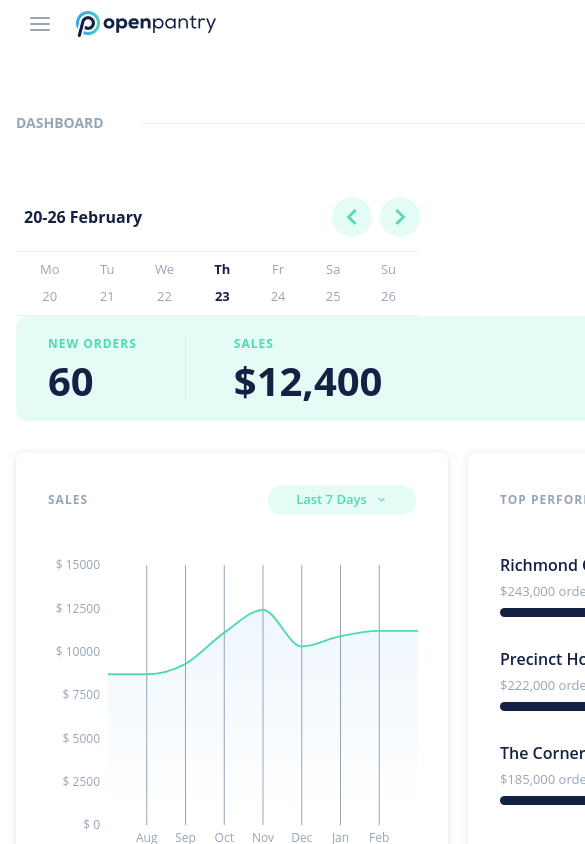
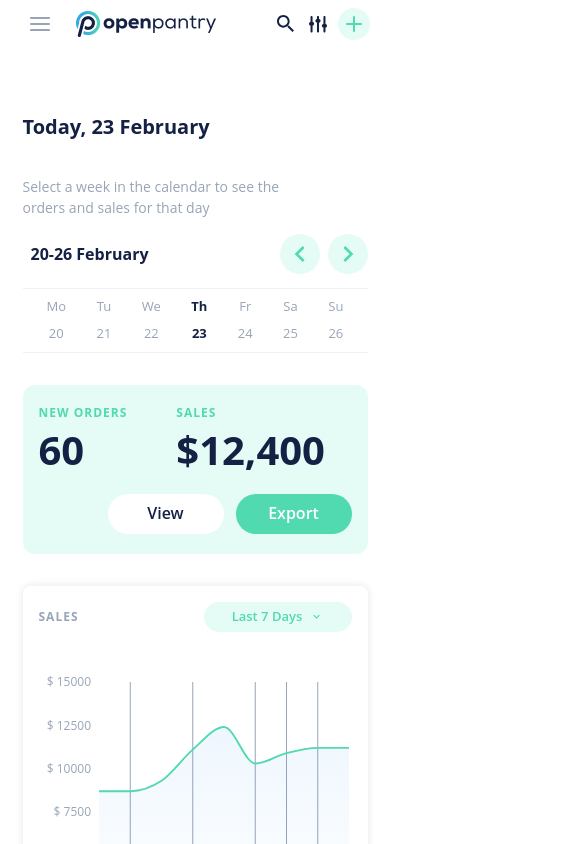
Before and after one commit to BlazhkoM/super-random, a React (Create React App) app: page / in a window 390 px wide. Shown: the top 844 px of the page, 585 px wide, since content can reach past the window. Built offline with nearby package versions, Linux system fonts and the light colour scheme.

Commit message:
Implement responsive design

```diff
--- a/src/components/Calendar.jsx
+++ b/src/components/Calendar.jsx
@@ -51,6 +51,7 @@ const Calendar = ({ change }) => {
           className="day weekNames"
           color={isToday ? 'primary.navy' : 'grey.60'}
           fontWeight={isToday ? '700' : '400'}
+          role="button"
         >
           <chakra.span>{format(current, 'EEEEEE')}</chakra.span>
           <chakra.span>{format(current, 'd')}</chakra.span>
@@ -71,7 +72,7 @@ const Calendar = ({ change }) => {
   };
 
   return (
-    <Box w="404px">
+    <Box w={{ base: '345px', '2lg': '404px' }}>
       <Flex
         as="header"
         align="center"
--- /dev/null
+++ b/src/components/CalendarInfo.jsx
@@ -0,0 +1,21 @@
+import { Box, Heading, Text } from '@chakra-ui/react';
+import format from 'date-fns/format';
+
+const CalendarInfo = () => (
+  <Box textAlign="left" display={{ md: 'block', '3xl': 'none' }}>
+    <Heading
+      as="h3"
+      color="primary.navy"
+      fontSize="20px"
+      fontWeight="700"
+      mb="35px"
+    >
+      {`Today, ${format(new Date(), 'd LLLL')}`}
+    </Heading>
+    <Text fontSize="14px" maxW="290px" color="grey.60">
+      Select a week in the calendar to see the orders and sales for that day
+    </Text>
+  </Box>
+);
+
+export default CalendarInfo;
--- a/src/components/ChartPanel.jsx
+++ b/src/components/ChartPanel.jsx
@@ -1,15 +1,16 @@
-import { Button, Box, Flex } from '@chakra-ui/react';
+import { Button, Box, Flex, useMediaQuery } from '@chakra-ui/react';
 import { ChevronDownIcon } from '@chakra-ui/icons';
 import Header from '../components/Header';
 import LineChart from './lineChart/LineChart';
 
 const ChartPanel = ({ data }) => {
+  const [isLargerThan1144] = useMediaQuery('(min-width: 1144px)');
   return (
     <Box
-      p="8"
+      p={isLargerThan1144 ? '8' : '4'}
       boxShadow="0 0 8px rgba(0,0,0, 0.1)"
       borderRadius="lg"
-      w="432px"
+      w={isLargerThan1144 ? '432px' : '345px'}
       h="419px"
     >
       <Flex justify="space-between" align="center" mb="10">
--- a/src/components/ProgressPanel.jsx
+++ b/src/components/ProgressPanel.jsx
@@ -1,17 +1,17 @@
-import { Button, Box, Flex } from '@chakra-ui/react';
+import { Button, Box, Flex, useMediaQuery } from '@chakra-ui/react';
 import { ChevronDownIcon, ChevronRightIcon } from '@chakra-ui/icons';
 import Header from './Header';
 import ProgressItem from './ProgressItem';
-import progressData from '../shared/progressData';
 
 const ProgressPanel = ({ data }) => {
+  const [isLargerThan1144] = useMediaQuery('(min-width: 1144px)');
   return (
     <Box
       boxShadow="0 0 8px rgba(0,0,0, 0.1)"
       borderRadius="lg"
-      w="432px"
+      w={isLargerThan1144 ? '432px' : '345px'}
       h="419px"
-      p="8"
+      p={isLargerThan1144 ? '8' : '4'}
       pr="4"
     >
       <Flex justify="space-between" align="center" mb="10">
--- a/src/components/SideMenu/SideMenu.jsx
+++ b/src/components/SideMenu/SideMenu.jsx
@@ -18,7 +18,7 @@ const SideMenu = () => {
   return (
     <Box
       py={isOpen ? 5 : 6}
-      w={[isOpen ? '244px' : '94px', null, null, null, '264px']}
+      w={[isOpen ? '244px' : '94px', null, null, null, null, '264px']}
       h="100vh"
       top={0}
       left={0}
--- a/src/components/StatPanel.jsx
+++ b/src/components/StatPanel.jsx
@@ -1,13 +1,25 @@
-import { Flex, Divider, Heading, Text, Button } from '@chakra-ui/react';
+import {
+  Flex,
+  Divider,
+  Heading,
+  Text,
+  Button,
+  useMediaQuery,
+} from '@chakra-ui/react';
 import AnimatedNumber from './AnimatedNumber';
 
-const Indicator = ({ header, body, unit = null }) => (
+const Indicator = ({
+  header,
+  body,
+  unit = null,
+  orientation = 'horizontal',
+}) => (
   <Flex
     direction="column"
     justify="space-between"
     align="flex-start"
     gap="9px"
-    h="100%"
+    h={orientation === 'vertical' ? 'auto' : '100%'}
   >
     <Heading
       as="h5"
@@ -28,39 +40,87 @@ const Indicator = ({ header, body, unit = null }) => (
   </Flex>
 );
 
-const StatPanel = ({ orders, sales }) => {
+const ButtonsGroup = ({ isVertical, direction }) => (
+  <Flex
+    gap="3"
+    direction={direction}
+    justify="flex-end"
+    align={isVertical ? 'center' : 'flex-end'}
+    wrap="nowrap"
+    w="100%"
+  >
+    <Button variant="brandWhite" w={isVertical ? '148px' : null}>
+      View
+    </Button>
+    <Button variant="brandGreen" w={isVertical ? '148px' : null}>
+      Export
+    </Button>
+  </Flex>
+);
+
+const StatPanel = ({
+  orders,
+  sales,
+  mobileView = false,
+  orientation = 'horizontal',
+}) => {
+  const [isLargerThan1144] = useMediaQuery('(min-width: 1144px)');
+  const isVertical = orientation === 'vertical';
+  const direction = isVertical ? 'column' : 'row';
+
   return (
     <Flex
       borderRadius="xl"
       bg="primary.greenLight"
-      gap="12"
+      maxW={mobileView ? '345px' : '888px'}
+      w={isVertical ? '189px' : 'auto'}
+      h={mobileView ? 'auto' : isVertical ? '100vh' : '116px'}
+      py="5"
+      gap={isLargerThan1144 ? '12' : '6'}
+      px={isVertical || mobileView ? '4' : '8'}
       flexGrow="1"
-      maxW="888px"
-      py="5"
-      px="8"
+      direction="column"
     >
-      <Indicator header="NEW ORDERS" body={<AnimatedNumber num={orders} />} />
+      <Flex
+        flexGrow="1"
+        direction={direction}
+        gap={isLargerThan1144 ? '12' : '6'}
+      >
+        <Indicator
+          header="NEW ORDERS"
+          orientation={orientation}
+          body={<AnimatedNumber num={orders} />}
+        />
 
-      <Divider orientation="vertical" />
-
-      <Flex w="100%">
-        <Indicator
-          header="SALES"
-          body={<AnimatedNumber num={sales} />}
-          unit={{ position: 'left', value: '$' }}
+        <Divider
+          orientation={isVertical ? 'horizontal' : 'vertical'}
+          borderColor="primary.green"
         />
 
         <Flex
-          gap="3"
-          justify="flex-end"
-          align="flex-end"
-          wrap="nowrap"
           w="100%"
+          direction={mobileView ? 'column' : direction}
+          gap={isVertical ? '10' : 0}
         >
-          <Button variant="brandWhite">View</Button>
-          <Button variant="brandGreen">Export</Button>
+          <Indicator
+            header="SALES"
+            orientation={orientation}
+            body={<AnimatedNumber num={sales} />}
+            unit={{ position: 'left', value: '$' }}
+          />
+
+          {!mobileView && (
+            <ButtonsGroup direction={direction} isVertical={isVertical} />
+          )}
         </Flex>
       </Flex>
+      {mobileView && (
+        <ButtonsGroup
+          direction={direction}
+          mobileView
+          isVertical={isVertical}
+        />
+      )}
     </Flex>
   );
 };
--- a/src/components/lineChart/LineChart.jsx
+++ b/src/components/lineChart/LineChart.jsx
@@ -8,46 +8,7 @@ import {
   AreaChart,
   Area,
 } from 'recharts';
-import { Flex, Text } from '@chakra-ui/react';
-
-const data = [
-  {
-    name: '',
-    uv: 8700,
-  },
-  {
-    name: 'Aug',
-    uv: 8700,
-  },
-  {
-    name: 'Sep',
-    uv: 9300,
-  },
-  {
-    name: 'Oct',
-    uv: 11100,
-  },
-  {
-    name: 'Nov',
-    uv: 12400,
-  },
-  {
-    name: 'Dec',
-    uv: 10300,
-  },
-  {
-    name: 'Jan',
-    uv: 10900,
-  },
-  {
-    name: 'Feb',
-    uv: 11200,
-  },
-  {
-    name: '',
-    uv: 11200,
-  },
-];
+import { Flex, Text, useMediaQuery } from '@chakra-ui/react';
 
 const CustomTooltip = ({ active, payload, label }) => {
   if (active && payload && payload.length) {
@@ -69,9 +30,12 @@ const CustomTooltip = ({ active, payload, label }) => {
   return null;
 };
 
-const LineChart = ({ data: chartData }) => (
+const LineChart = ({ data: chartData }) => {
+  const [isLargerThan1144] = useMediaQuery('(min-width: 1144px)');
+
+  return (
     <AreaChart
-    width={400}
+      width={isLargerThan1144 ? 400 : 340}
       height={300}
       data={chartData}
       margin={{ top: 10, right: 30, left: 0, bottom: 0 }}
@@ -115,5 +79,5 @@ const LineChart = ({ data: chartData }) => (
       />
     </AreaChart>
   );
-
+};
 export default LineChart;
--- a/src/pages/Dashboard.jsx
+++ b/src/pages/Dashboard.jsx
@@ -1,12 +1,18 @@
 import { useState, useEffect } from 'react';
-import { Box, Divider, Flex, Heading } from '@chakra-ui/react';
+import { Box, Divider, Flex, Heading, useMediaQuery } from '@chakra-ui/react';
 import Calendar from '../components/Calendar';
 import StatPanel from '../components/StatPanel';
 import ChartPanel from '../components/ChartPanel';
 import ProgressPanel from '../components/ProgressPanel';
 import demoData from '../shared/demoData';
+import CalendarInfo from '../components/CalendarInfo';
 
 const Dashboard = () => {
+  const [isLargerThan768, isLowerThan768, isLowerThan978] = useMediaQuery([
+    '(min-width: 768px)',
+    '(max-width: 768px)',
+    '(max-width: 978px)',
+  ]);
   const [mockData, setMockData] = useState(null);
 
   useEffect(() => {
@@ -22,28 +28,84 @@ const Dashboard = () => {
   if (!mockData) return null;
 
   return (
-    <Box w="100%" pt="66px">
-      <Flex as="header" align="center" w="100%" gap="9" mb="16">
+    <Box w="100%" pt="66px" pb="8">
+      {!isLowerThan768 && (
+        <Flex
+          as="header"
+          align="center"
+          flexGrow="1"
+          w="100%"
+          gap="9"
+          mb="16"
+          pl={{ base: 0, lg: '60px', '3xl': 0 }}
+        >
           <Heading color="grey.60" fontSize="14px" fontWeight="700">
             DASHBOARD
           </Heading>
           <Divider />
         </Flex>
+      )}
 
-      <Flex direction="column" gap="8">
-        <Flex wrap="wrap" justify="space-between">
-          <Flex flexShrink="0" mr="12">
+      <Flex
+        direction={isLowerThan768 ? 'column' : 'row'}
+        alignItems={isLowerThan768 ? 'center' : 'flex-start'}
+      >
+        {isLargerThan768 && isLowerThan978 && (
+          <StatPanel
+            orders={mockData.statData.orders}
+            sales={mockData.statData.sales}
+            orientation="vertical"
+          />
+        )}
+
+        <Flex direction="column" grow="1" gap="8" pl={{ md: '60px', '3xl': 0 }}>
+          <Flex
+            direction={{ base: 'column', '3xl': 'row' }}
+            gap={{ base: '8', '3xl': '12' }}
+            justify="space-between"
+            bg={{
+              base: 'transparent',
+              lg: 'rgba(152, 165, 183, 0.15)',
+              '3xl': 'transparent',
+            }}
+            maxW={{ md: '711px', '2lg': '888px', '3xl': '100%' }}
+            p={{ base: 0, lg: 7, '3xl': 0 }}
+            borderRadius="lg"
+          >
+            <Flex
+              flexShrink="0"
+              direction={isLowerThan978 ? 'column' : 'row'}
+              justify="space-between"
+              gap={isLowerThan978 ? '4' : 0}
+            >
+              <CalendarInfo />
               <Calendar change={changeWeekHandle} />
             </Flex>
+            {!isLargerThan768 ||
+              (!isLowerThan978 && (
                 <StatPanel
                   orders={mockData.statData.orders}
                   sales={mockData.statData.sales}
                 />
+              ))}
+
+            {isLowerThan768 && (
+              <StatPanel
+                orders={mockData.statData.orders}
+                sales={mockData.statData.sales}
+                mobileView
+              />
+            )}
           </Flex>
 
-        <Flex gap="5" alignSelf="flex-end">
+          <Flex
+            gap="5"
+            direction={isLowerThan978 ? 'column' : 'row'}
+            alignSelf={{ base: 'flex-start', '3xl': 'flex-end' }}
+          >
             <ChartPanel data={mockData.chartData} />
             <ProgressPanel data={mockData.progressData} />
+          </Flex>
         </Flex>
       </Flex>
     </Box>
--- a/src/theme.chakra.js
+++ b/src/theme.chakra.js
@@ -53,21 +53,23 @@ const theme = extendTheme({
     sm: '320px',
     md: '768px',
     lg: '978px',
+    '2lg': '1144px',
     xl: '1278px',
     '2xl': '1440px',
+    '3xl': '1638px',
   },
   components: {
     Button: {
       variants: {
-        brandGreen: {
+        brandGreen: ({ w }) => ({
           bg: 'primary.green',
           color: 'white',
           borderRadius: '3xl',
-          width: '116px',
+          width: w ? w : '116px',
           _hover: {
             bg: 'primary.greenDark',
           },
-        },
+        }),
 
         brandLightGreen: {
           bg: 'primary.greenLight',
```
Lines whose indentation alone changed are shown as unchanged.
